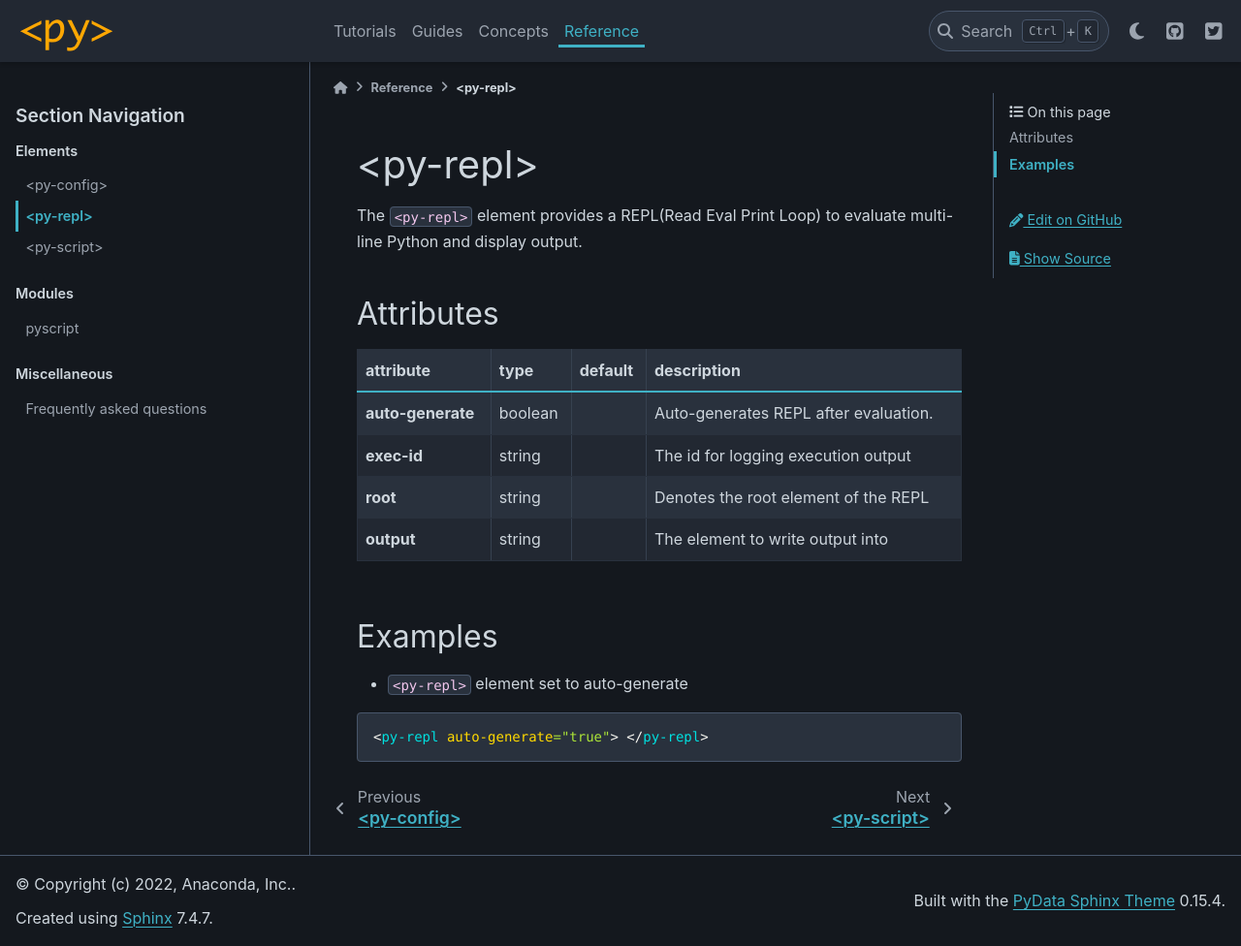
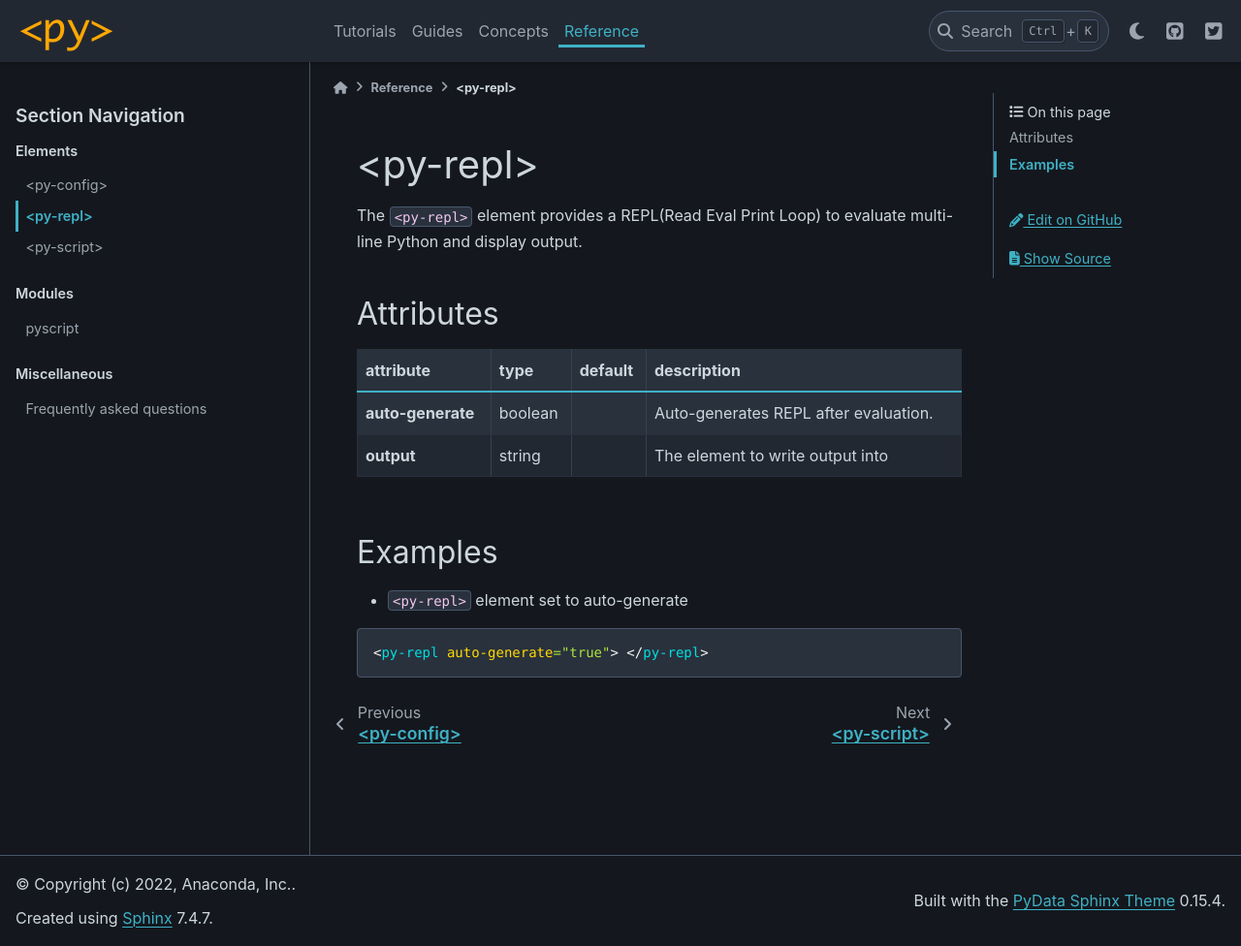
Before and after one commit to pyscript/pyscript, a Sphinx documentation site: the page built from docs/reference/elements/py-repl.md, in a window 1280 px wide and 976 px high. Shown: the whole window at 97% size. Built offline with Sphinx 7.4.7 and the PyData theme 0.15.4, drawn with Linux system fonts in a browser that asks for light colours.

Commit message:
Fix py-repl docs

```diff
--- a/docs/reference/elements/py-repl.md
+++ b/docs/reference/elements/py-repl.md
@@ -7,8 +7,6 @@ The `<py-repl>` element provides a REPL(Read Eval Print Loop) to evaluate multi-
 | attribute | type | default | description |
 |----|----|----|----|
 | **auto-generate** | boolean |    | Auto-generates REPL after evaluation. |
-| **exec-id** | string |    | The id for logging execution output |
-| **root** | string |    | Denotes the root element of the REPL |
 | **output** | string |    |The element to write output into |
 
 ## Examples
```
